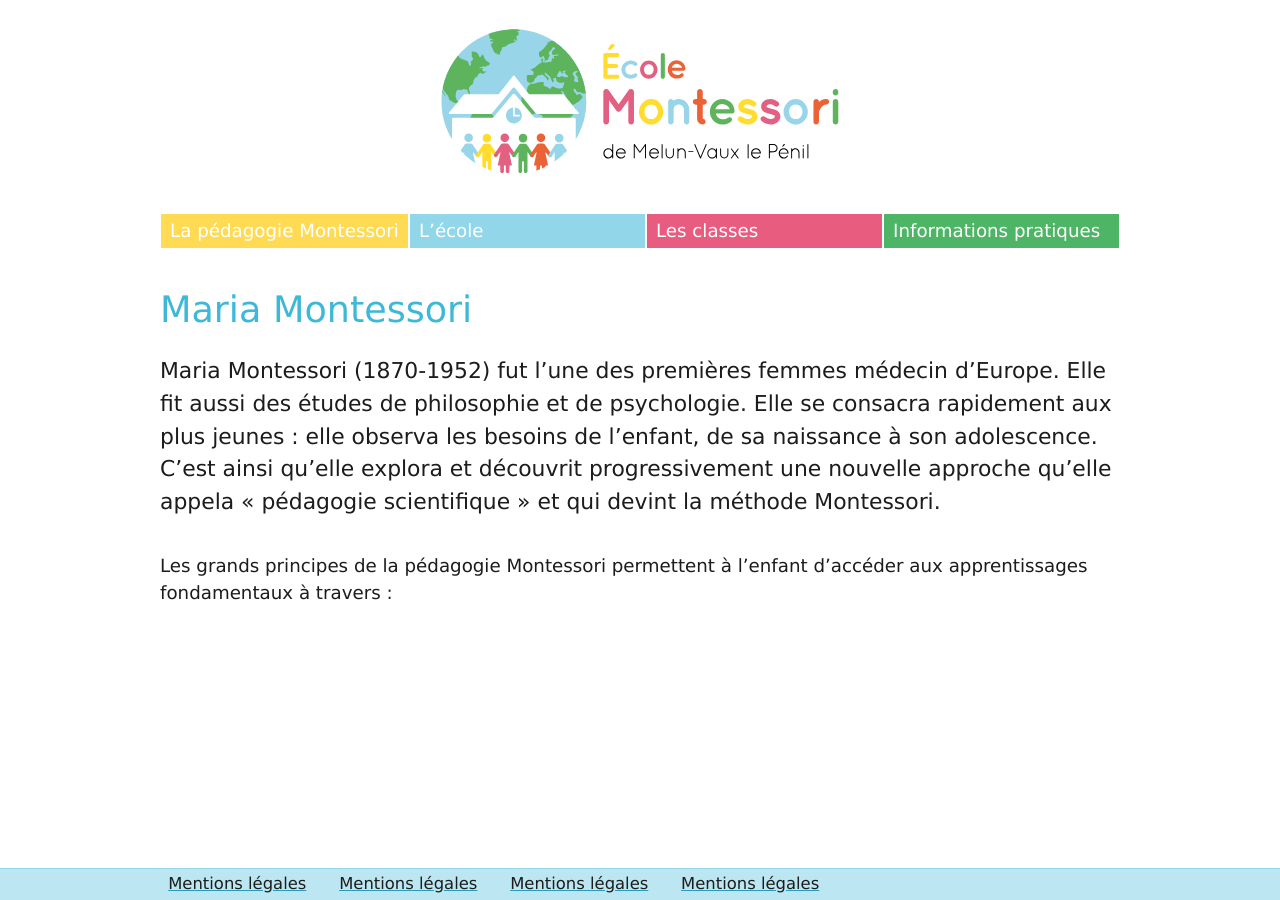
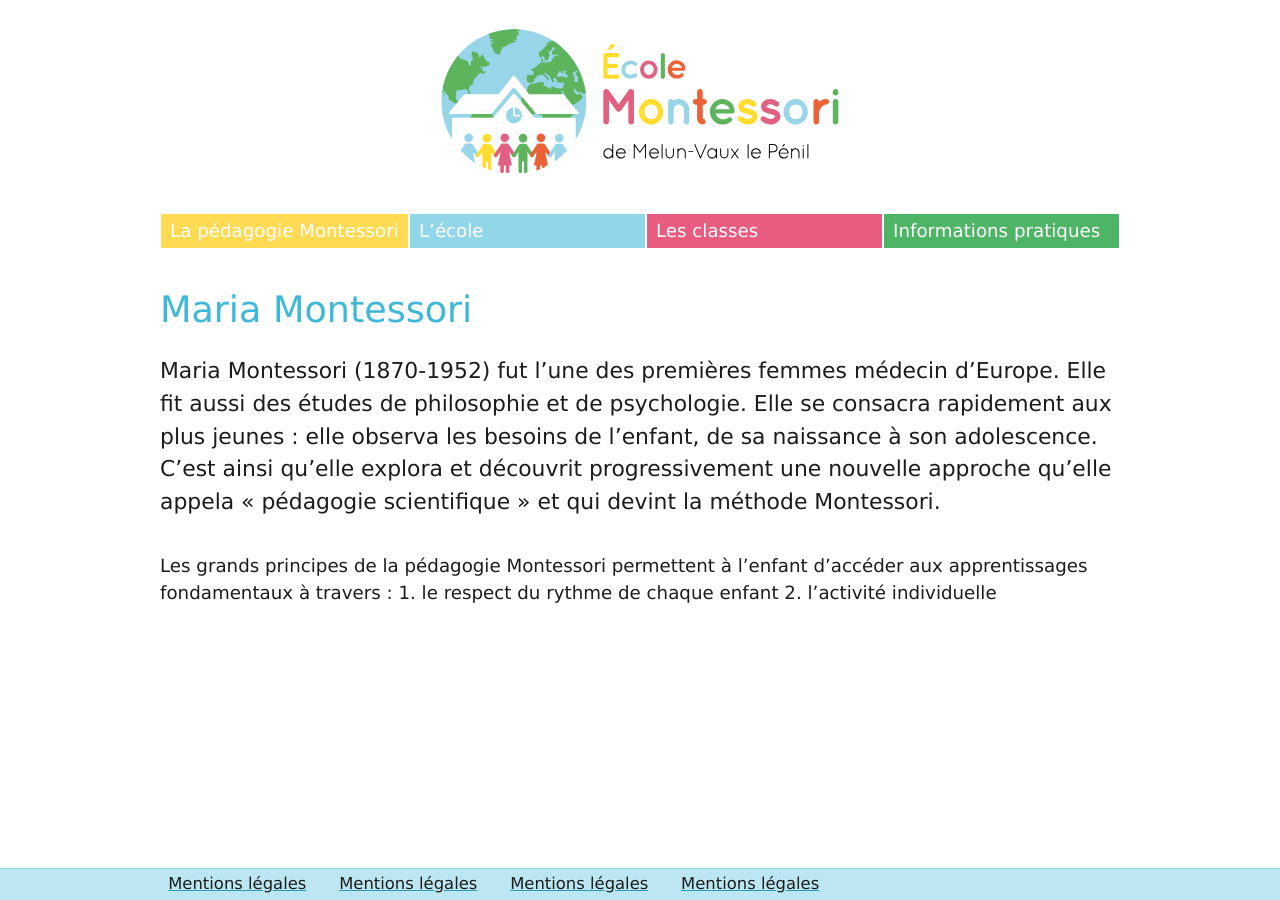
Before and after one commit to montessori-melun/montessori-melun.github.io, a Jekyll site: the page built from pedagogie-montessori/index.md, in a window 1280 px wide. Built offline with Jekyll 4.4.1, drawn with Linux system fonts in a browser that asks for light colours.

Commit message:
Update index.md

```diff
--- a/pedagogie-montessori/index.md
+++ b/pedagogie-montessori/index.md
@@ -6,4 +6,6 @@ title: Maria Montessori
 <p>Maria Montessori (1870-1952) fut l’une des premières femmes médecin d’Europe. Elle fit aussi des études de philosophie et de psychologie. Elle se consacra rapidement aux plus jeunes : elle observa les besoins de l’enfant, de sa naissance à son adolescence. C’est ainsi qu’elle explora et découvrit progressivement une nouvelle approche qu’elle appela « pédagogie scientifique » et qui devint la méthode Montessori.</p>
 
 
-<p>Les grands principes de la pédagogie Montessori permettent à l’enfant d’accéder aux apprentissages fondamentaux à travers :</p>
+<p>Les grands principes de la pédagogie Montessori permettent à l’enfant d’accéder aux apprentissages fondamentaux à travers :
+1. le respect du rythme de chaque enfant
+2. l’activité individuelle</p>
```
